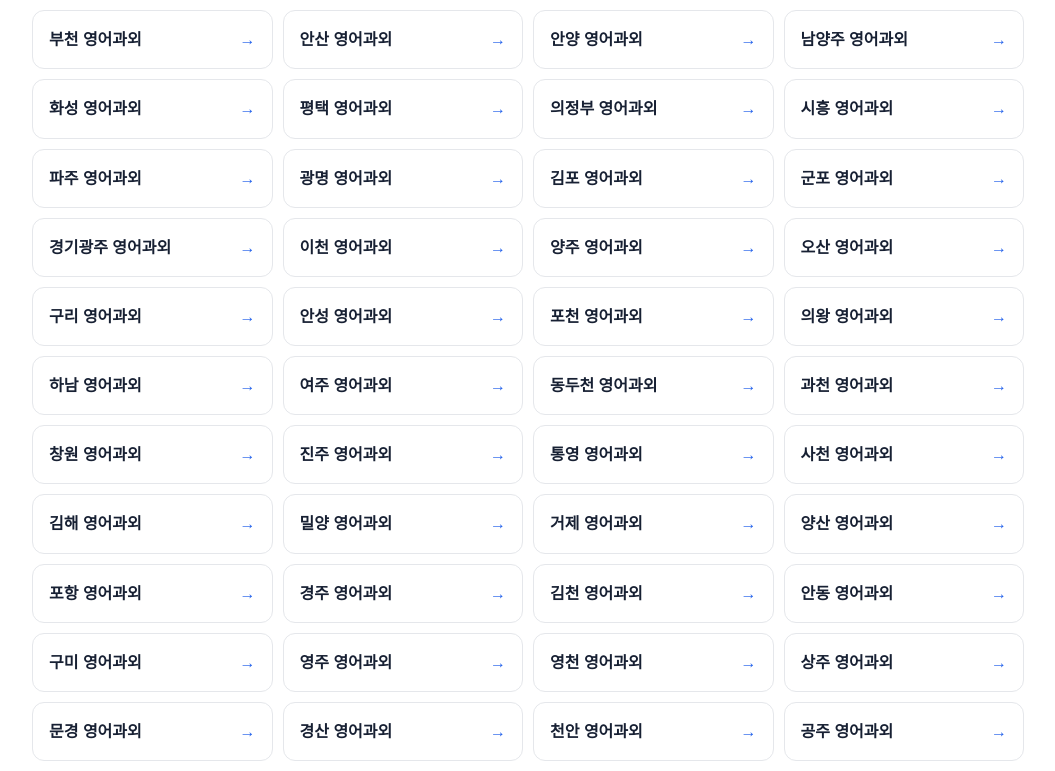
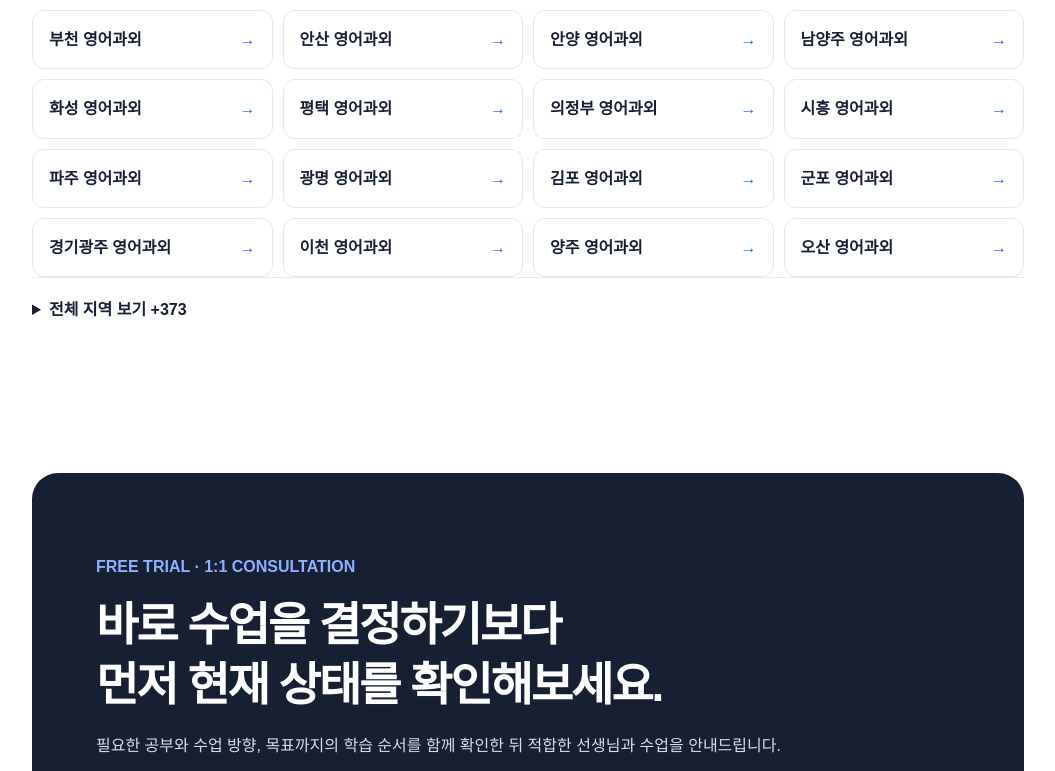
Before and after one commit to neatsg-stack/gyuenglish, a Next.js app: page / in a window 1280 px wide. Shown: the part 6165-6936 px from the top of the page, without its empty margins (112-1167 px from the left). Built offline with nearby package versions, Linux system fonts and the light colour scheme.

Commit message:
UX: streamline homepage regional links

```diff
--- a/app/page.tsx
+++ b/app/page.tsx
@@ -306,13 +306,26 @@ export default function Home() {
           </p>
         </div>
 
-        <div className="region-link-grid">
-          {regions.map((region) => (
+        <div className="region-link-grid region-link-preview">
+          {regions.slice(0, 20).map((region) => (
             <Link className="mini-link" href={`/${region.slug}`} key={region.slug}>
               {region.name} 영어과외 <span>→</span>
             </Link>
           ))}
         </div>
+
+        {regions.length > 20 && (
+          <details className="region-link-details">
+            <summary>전체 지역 보기 <span>+{regions.length - 20}</span></summary>
+          <div className="region-link-grid region-link-rest">
+            {regions.slice(20).map((region) => (
+              <Link className="mini-link" href={`/${region.slug}`} key={region.slug}>
+                {region.name} 영어과외 <span>→</span>
+              </Link>
+            ))}
+          </div>
+          </details>
+        )}
       </section>
 
       <section id="trial" className="home-final-cta">
```
